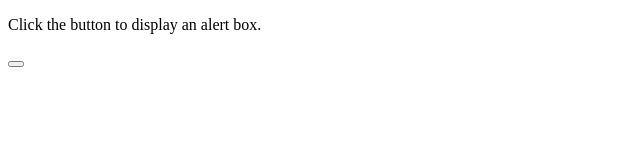
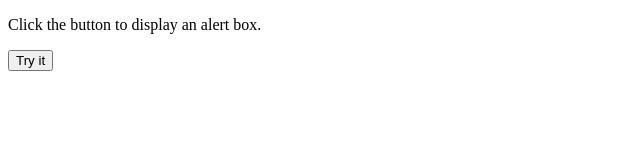
Before and after one commit to Alexandra-Crane/Alexandra-Crane.github.io, a plain HTML site: page index.html in a window 1280 px wide. Shown: the full height of the page, 0-640 px from the left. Drawn offline with Linux system fonts and the light colour scheme.

Commit message:
Update index.html

```diff
--- a/index.html
+++ b/index.html
@@ -4,7 +4,7 @@
 
 <p>Click the button to display an alert box.</p>
 
-<button onclick ="myFunction()>"Try it"</button>
+<button onclick ="myFunction()">Try it</button>
 
 <script>
 function myFunction() {
```
